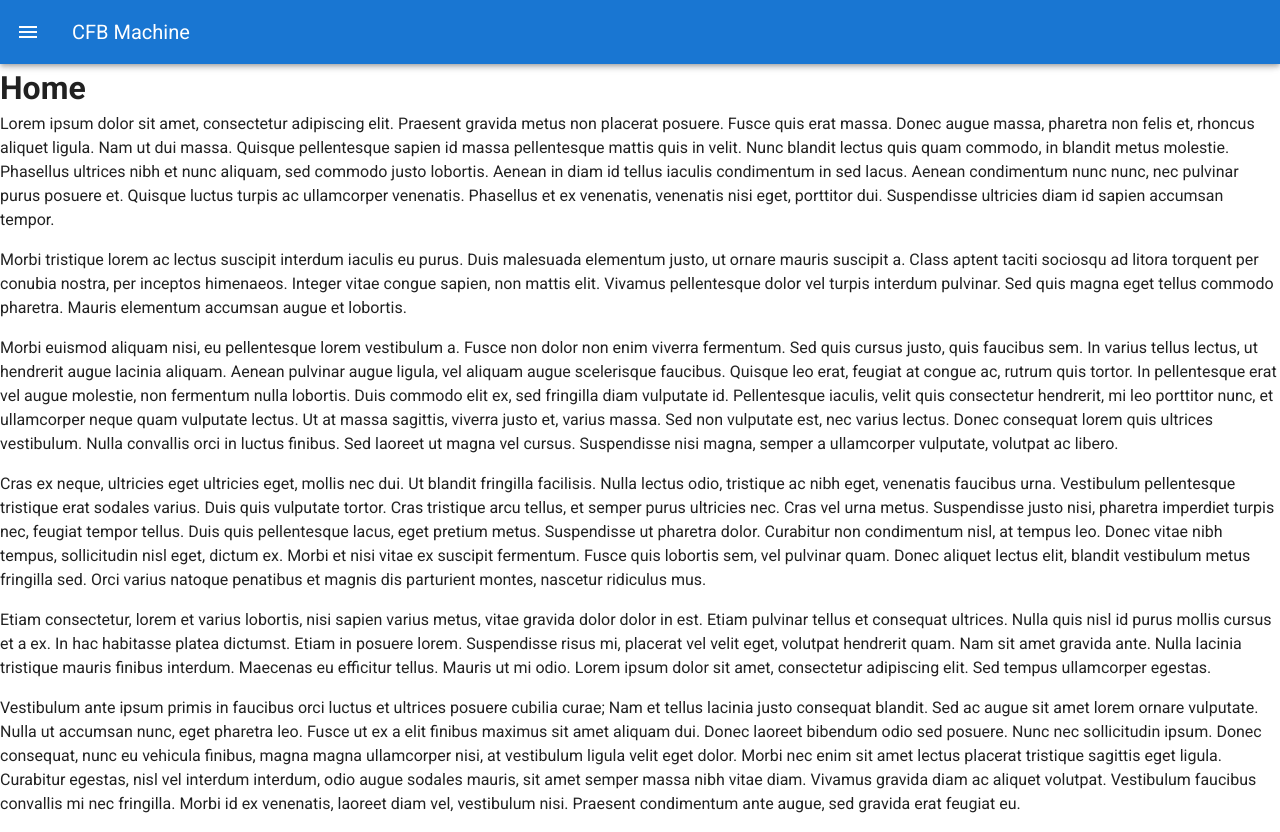
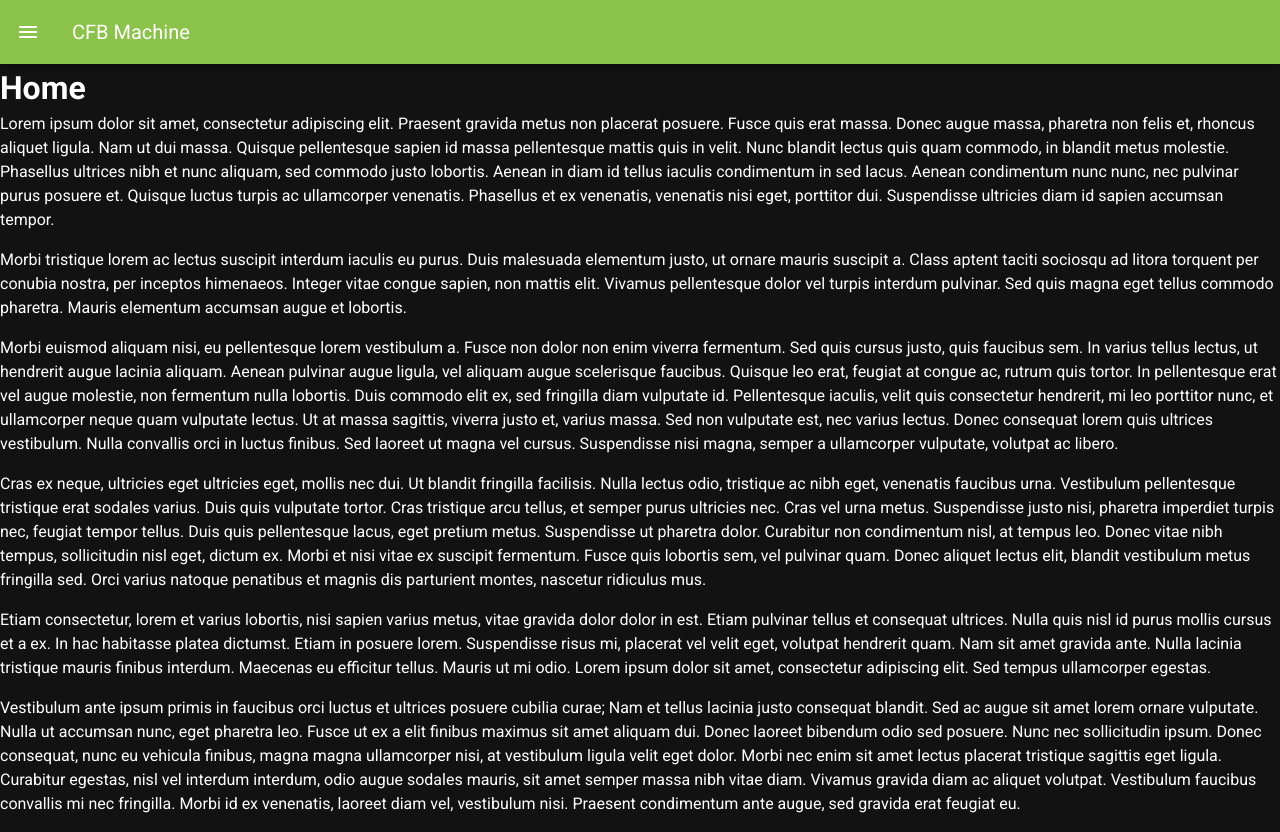
Before and after one commit to adavisson/cfb-machine-vuetify, a Vue app: page /#/ in a window 1280 px wide. Built offline with nearby package versions, Linux system fonts and the light colour scheme.

Commit message:
added theming

```diff
--- a/src/plugins/vuetify.js
+++ b/src/plugins/vuetify.js
@@ -1,6 +1,21 @@
 import Vue from "vue";
 import Vuetify from "vuetify/lib";
+import colors from "vuetify/lib/util/colors";
 
 Vue.use(Vuetify);
 
-export default new Vuetify({});
+export default new Vuetify({
+  theme: {
+    themes: {
+      light: {
+        primary: colors.lightGreen.base,
+        secondary: colors.orange.base,
+      },
+      dark: {
+        primary: colors.lightGreen.base,
+        secondary: colors.orange.base,
+      }
+    },
+    dark: true,
+  },
+});
```
